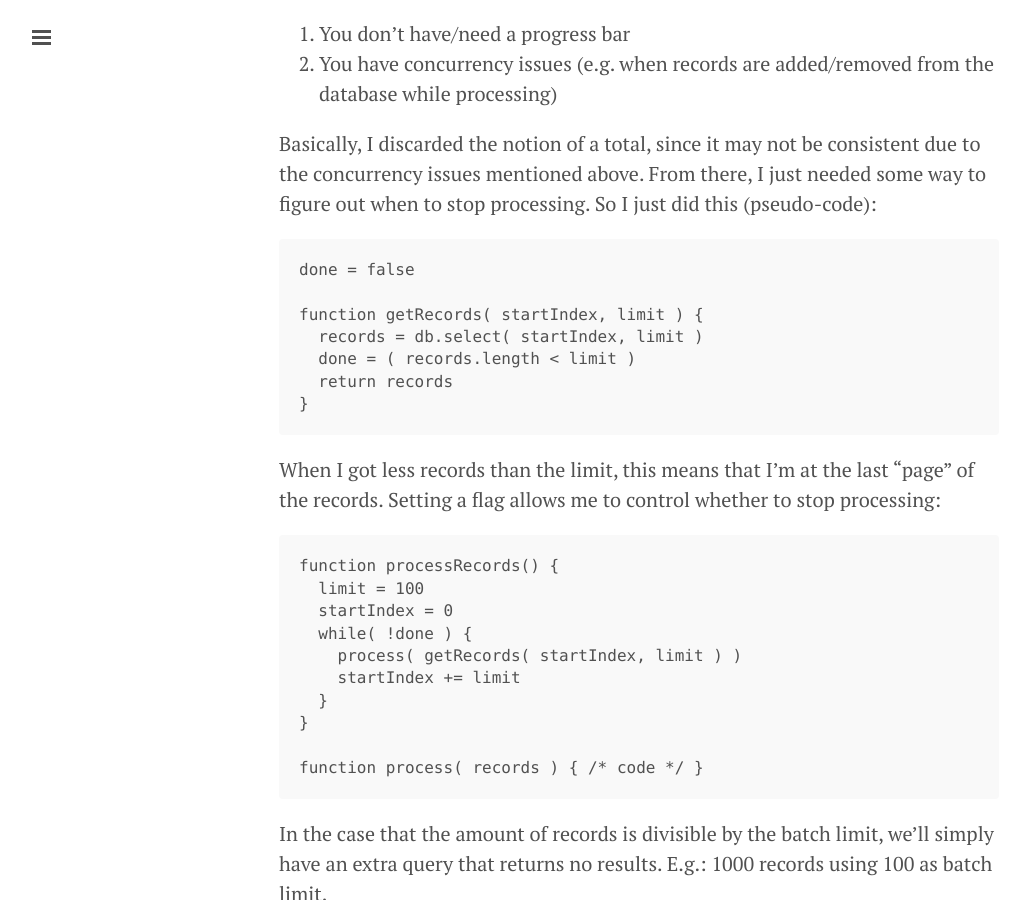
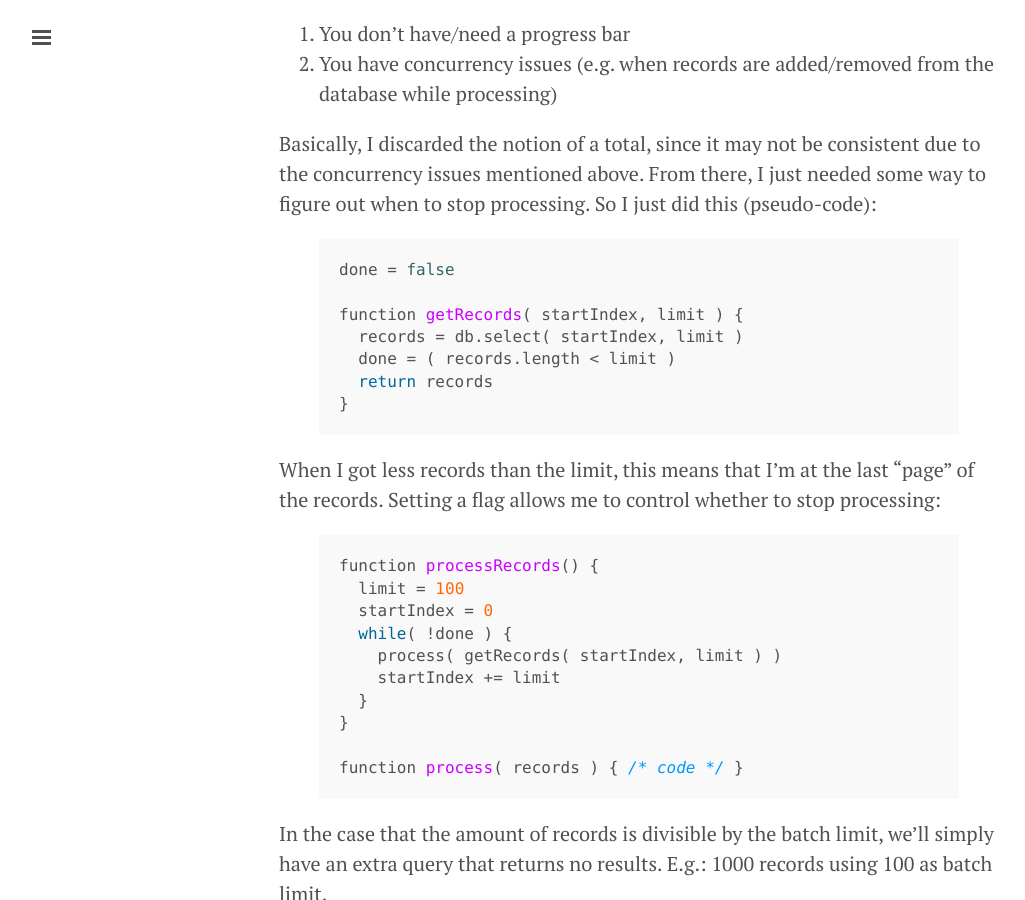
Before and after one commit to rodolfo42/rodolfo42.github.io, a Jekyll site: the page built from _posts/2014-04-08-better-way-to-process-long-streams-of-data.md, in a window 1280 px wide and 900 px high, scrolled down 716 px. Shown: the whole window, without its empty margins (1-1026 px from the left). Built offline with Jekyll 4.4.1, drawn with Linux system fonts in a browser that asks for light colours; comment, search, counter and statistics services are not loaded.

Commit message:
Updated 2014-04-08-better-way-to-process-long-streams-of-data.md

````diff
--- a/_posts/2014-04-08-better-way-to-process-long-streams-of-data.md
+++ b/_posts/2014-04-08-better-way-to-process-long-streams-of-data.md
@@ -23,7 +23,7 @@ This one is something that applies when:
 
 Basically, I discarded the notion of a total, since it may not be consistent due to the concurrency issues mentioned above. From there, I just needed some way to figure out when to stop processing. So I just did this (pseudo-code):
 
-```
+{% highlight c %}
 done = false
 
 function getRecords( startIndex, limit ) {
@@ -31,11 +31,11 @@ function getRecords( startIndex, limit ) {
   done = ( records.length < limit )
   return records
 }
-```
+{% endhighlight %}
 
 When I got less records than the limit, this means that I'm at the last "page" of the records. Setting a flag allows me to control whether to stop processing:
 
-```
+{% highlight c %}
 function processRecords() {
   limit = 100
   startIndex = 0
@@ -46,7 +46,7 @@ function processRecords() {
 }
 
 function process( records ) { /* code */ }
-```
+{% endhighlight %}
 
 In the case that the amount of records is divisible by the batch limit, we'll simply have an extra query that returns no results. E.g.: 1000 records using 100 as batch limit.
 
````
